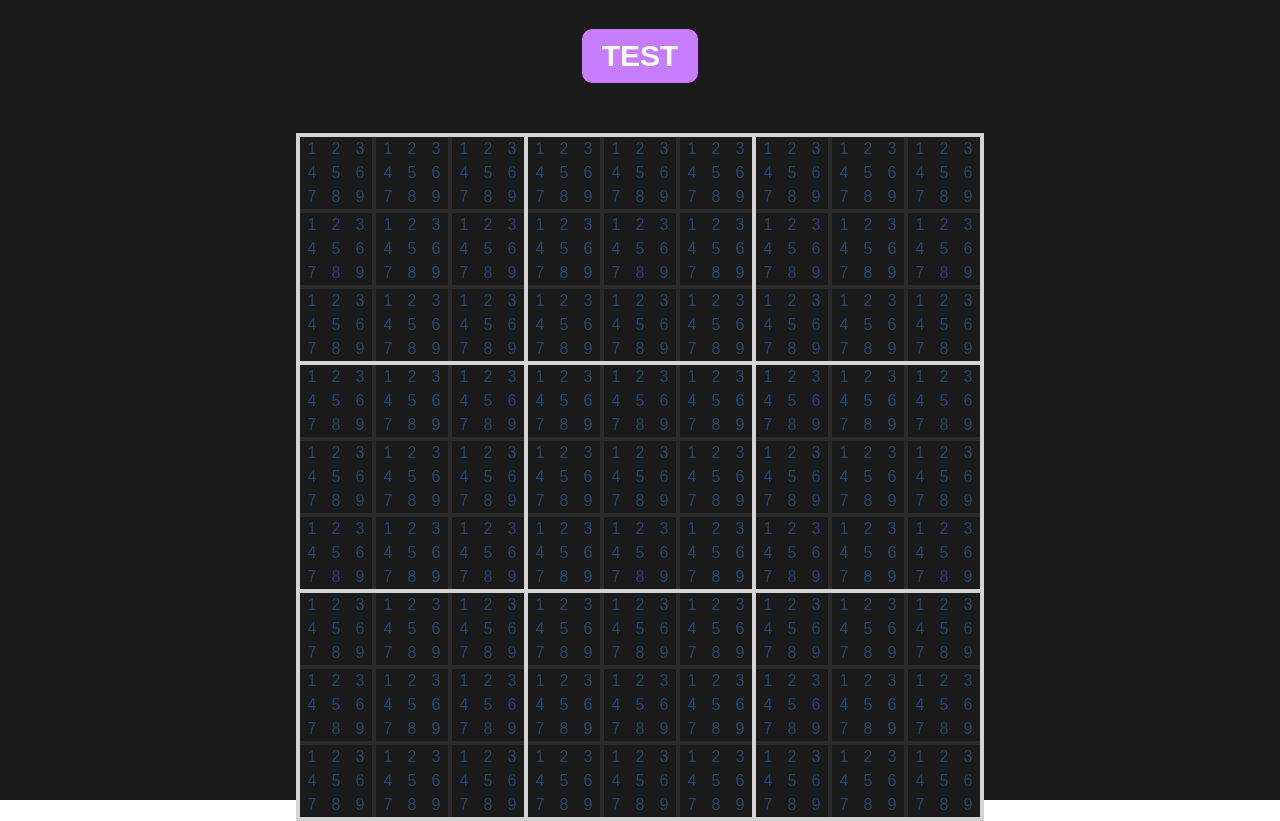
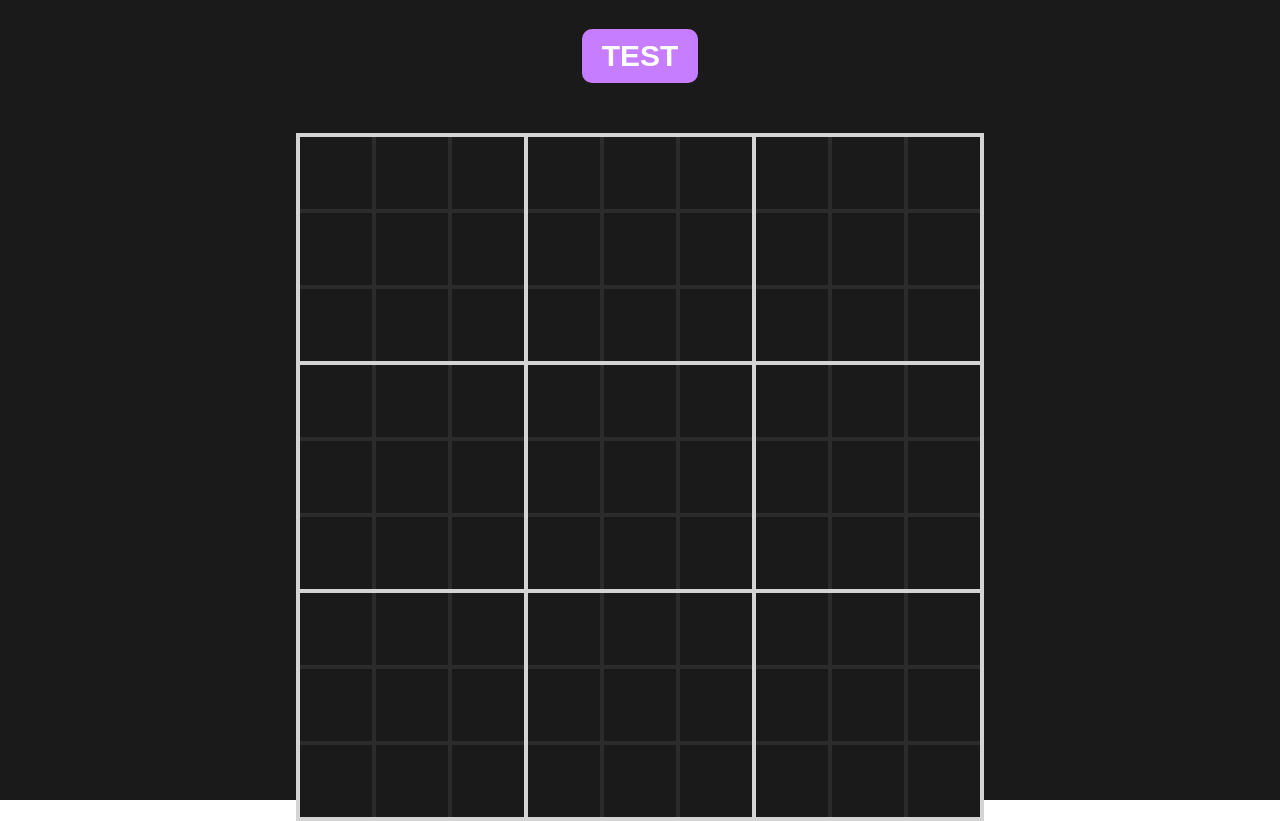
Before and after one commit to MadeYouLoook/Sudoku-React, a React (Create React App) app: page / in a window 1280 px wide. Built offline with nearby package versions, Linux system fonts and the light colour scheme; the HTML template or start-up script is replaced by a standard one.

Commit message:
working notes

```diff
--- a/src/App.css
+++ b/src/App.css
@@ -21,6 +21,7 @@ body {
 	--cellHeight: min(9vh, 9vw);
 	--boardHeight: calc(var(--cellHeight) * 9 + var(--totalGridGap));
 	--cellFontSize: min(6vh, 6vw);
+	--cellNoteSize: calc(var(var(--cellFontSize) / 3));
 	--gridGap: 4px;
 	--totalGridGap: calc(var(--gridGap) * 8);
 	--innerBlock: calc(var(--cellHeight) * 3 + var(--gridGap) * 2);
@@ -107,6 +108,8 @@ body {
 	display: flex;
 	align-items: center;
 	justify-content: center;
+
+	font-size: var(--cellNoteSize);
 }
 
 .button {
--- a/src/App.tsx
+++ b/src/App.tsx
@@ -4,7 +4,7 @@ import { Cell } from "./components/cell";
 import { fetchBoard } from "./api";
 import { BoardBackground } from "./components/boardBackground";
 import * as Types from "./utility/types";
-import { BoardResponse, Boards, Position } from "./utility/defaults";
+import { BoardResponse, Boards, Position, Options } from "./utility/defaults";
 import * as Utility from "./utility/utility";
 
 function App() {
@@ -15,6 +15,7 @@ function App() {
 		Utility.deepCopy(BoardResponse.default)
 	);
 	const [focus, setFocus] = useState<Types.Position>(Position.null);
+	const [options, setOptions] = useState<Types.Options>(Options.default);
 
 	return (
 		<div className="App">
@@ -39,6 +40,8 @@ function App() {
 								boardResponse={boardResponse}
 								currentFocus={focus}
 								setFocus={setFocus}
+								options={options}
+								setOptions={setOptions}
 							/>
 						))
 					)}
--- a/src/colors.ts
+++ b/src/colors.ts
@@ -2,6 +2,7 @@ export const Font = {
 	locked: "#4b4b4b",
 	error: "#824949",
 	default: "#26486e",
+	note: "#4b4b4b",
 };
 
 export const Cell = {
@@ -10,4 +11,5 @@ export const Cell = {
 	error: "#862A1740",
 	focus: "#c3d7ea",
 	highlighted: "#c3d7ea",
+	note: "#1a1a1a",
 };
--- a/src/components/cell.tsx
+++ b/src/components/cell.tsx
@@ -6,9 +6,10 @@ import React, {
 	useEffect,
 	useCallback,
 } from "react";
-import { Notes } from "./notes"
+import { Notes } from "./notes";
 import * as Types from "../utility/types";
 import * as Color from "../colors";
+import { Options } from "../utility/defaults";
 
 interface Props {
 	position: Types.Position;
@@ -17,12 +18,15 @@ interface Props {
 	setBoard: Dispatch<SetStateAction<number[][]>>;
 	currentFocus: Types.Position;
 	setFocus: Dispatch<SetStateAction<Types.Position>>;
+	options: Types.Options;
+	setOptions: Dispatch<SetStateAction<Types.Options>>;
 }
 
 export const Cell = (props: Props) => {
 	const [textColor, setTextColor] = useState(Color.Font.default);
 	const [backgroundColor, setBackgroundColor] = useState(Color.Cell.default);
 	const [error, setError] = useState(false);
+	const [notes, setNotes] = useState([0, 0, 0, 0, 0, 0, 0, 0, 0]);
 
 	const ref = useRef<HTMLDivElement>(null);
 	let locked =
@@ -121,12 +125,19 @@ export const Cell = (props: Props) => {
 		console.log(e.key);
 
 		if (!locked && reg.test(e.key)) {
+			if (!props.options.note) {
 				let boardCopy = [...props.board];
 				boardCopy[props.position.row][props.position.col] =
 					parseInt(e.key) === boardCopy[props.position.row][props.position.col]
 						? 0
 						: parseInt(e.key);
 				props.setBoard(boardCopy);
+			} else {
+				let notesCopy = [...notes];
+				let inputNote = parseInt(e.key) - 1
+				notesCopy[inputNote] = notesCopy[inputNote] === inputNote + 1 ? 0 : inputNote + 1;
+				setNotes(notesCopy);
+			}
 		} else {
 			if (e.key === "Escape") {
 				// used to remove the focus so that onFocus doesnt just re-focus right away
@@ -185,11 +196,9 @@ export const Cell = (props: Props) => {
 				props.setFocus({ row: -1, col: -1 });
 			}}
 		>
-			<div className="cell">
-				{number}
-			</div>
+			<div className="cell">{number}</div>
 
-			<Notes></Notes>
+			<Notes notes={notes} setNotes={setNotes} />
 		</div>
 	);
 };
--- a/src/components/notes.tsx
+++ b/src/components/notes.tsx
@@ -1,15 +1,26 @@
-interface props {}
+import { Dispatch, SetStateAction } from "react";
+import * as Color from "../colors";
+
+interface props {
+	notes: number[];
+	setNotes: Dispatch<SetStateAction<number[]>>;
+}
 
 export const Notes = (props: props) => {
-	return <div className="notes">
-        <div className="note">1</div>
-        <div className="note">2</div>
-        <div className="note">3</div>
-        <div className="note">4</div>
-        <div className="note">5</div>
-        <div className="note">6</div>
-        <div className="note">7</div>
-        <div className="note">8</div>
-        <div className="note">9</div>
-    </div>;
+	return (
+		<div className="notes">
+			{props.notes.map((note) => {
+				return (
+					<div
+						className="note"
+						style={{
+							color: Color.Font.note,
+						}}
+					>
+						{note ? note : ""}
+					</div>
+				);
+			})}
+		</div>
+	);
 };
--- a/src/utility/defaults.ts
+++ b/src/utility/defaults.ts
@@ -25,7 +25,7 @@ export class BoardResponse {
 			[0, 0, 0, 0, 0, 0, 0, 0, 0],
 			[0, 0, 0, 0, 0, 0, 0, 0, 0],
 		],
-	}
+	};
 
 	static test: Types.BoardResponse = {
 		difficulty: 1,
@@ -51,11 +51,11 @@ export class BoardResponse {
 			[0, 0, 0, 0, 0, 0, 0, 0, 0],
 			[0, 0, 0, 0, 0, 0, 0, 0, 9],
 		],
-	}
-};
+	};
+}
 
 export class Boards {
-	static blank: number[][] =  [
+	static blank: number[][] = [
 		[0, 0, 0, 0, 0, 0, 0, 0, 0],
 		[0, 0, 0, 0, 0, 0, 0, 0, 0],
 		[0, 0, 0, 0, 0, 0, 0, 0, 0],
@@ -65,9 +65,17 @@ export class Boards {
 		[0, 0, 0, 0, 0, 0, 0, 0, 0],
 		[0, 0, 0, 0, 0, 0, 0, 0, 0],
 		[0, 0, 0, 0, 0, 0, 0, 0, 0],
-	]
-};
+	];
+}
 
 export class Position {
-	static null: Types.Position = { row: -1, col: -1 }
-};
+	static null: Types.Position = { row: -1, col: -1 };
+}
+
+export class Options {
+	static default: Types.Options = {
+		note: true,
+		highlightRow: false,
+		highlighBlock: false,
+	}
+}
--- a/src/utility/types.ts
+++ b/src/utility/types.ts
@@ -8,3 +8,9 @@ export interface Position {
 	row: number;
 	col: number;
 }
+
+export interface Options {
+	note: boolean,
+	highlightRow: boolean,
+	highlighBlock: boolean,
+}
```
Lines whose indentation alone changed are shown as unchanged.
